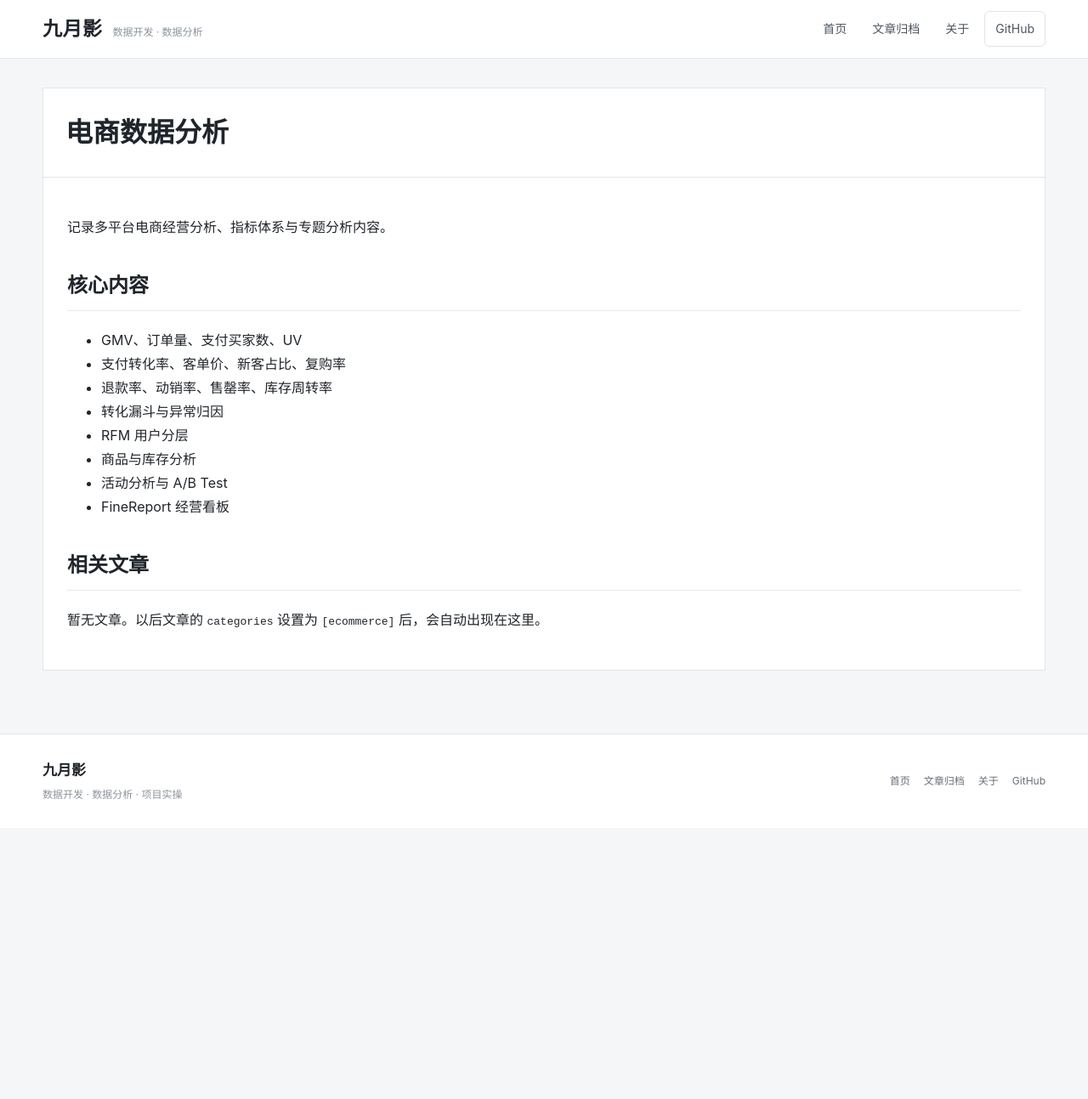
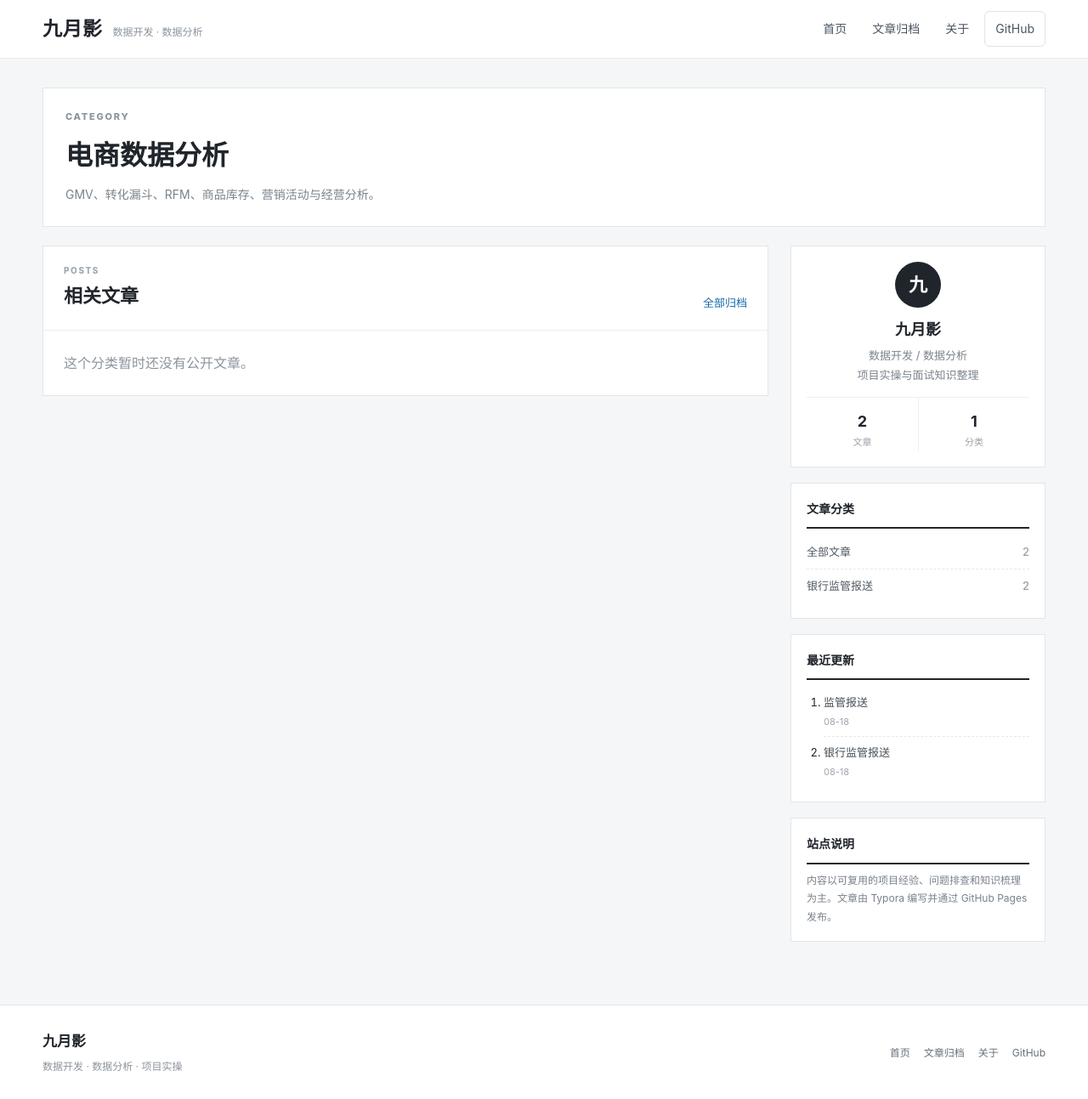
Before and after one commit to ijiuyueying/ijiuyueying.github.io, a Jekyll site: the page built from ecommerce.md, in a window 1280 px wide and 1293 px high. Shown: the whole window at 85% size. Built offline with Jekyll 4.4.1, drawn with Linux system fonts in a browser that asks for light colours.

Commit message:
统一电商数据分析分类页

```diff
--- a/ecommerce.md
+++ b/ecommerce.md
@@ -1,29 +1,7 @@
 ---
-layout: page
+layout: category
 title: 电商数据分析
 permalink: /ecommerce/
+category_key: ecommerce
+description: GMV、转化漏斗、RFM、商品库存、营销活动与经营分析。
 ---
-
-记录多平台电商经营分析、指标体系与专题分析内容。
-
-## 核心内容
-
-- GMV、订单量、支付买家数、UV
-- 支付转化率、客单价、新客占比、复购率
-- 退款率、动销率、售罄率、库存周转率
-- 转化漏斗与异常归因
-- RFM 用户分层
-- 商品与库存分析
-- 活动分析与 A/B Test
-- FineReport 经营看板
-
-## 相关文章
-
-{% assign category_posts = site.categories["ecommerce"] %}
-{% if category_posts.size > 0 %}
-{% for post in category_posts %}
-- [{{ post.title }}]({{ post.url | relative_url }}) · {{ post.date | date: "%Y-%m-%d" }}
-{% endfor %}
-{% else %}
-暂无文章。以后文章的 `categories` 设置为 `[ecommerce]` 后，会自动出现在这里。
-{% endif %}
```
